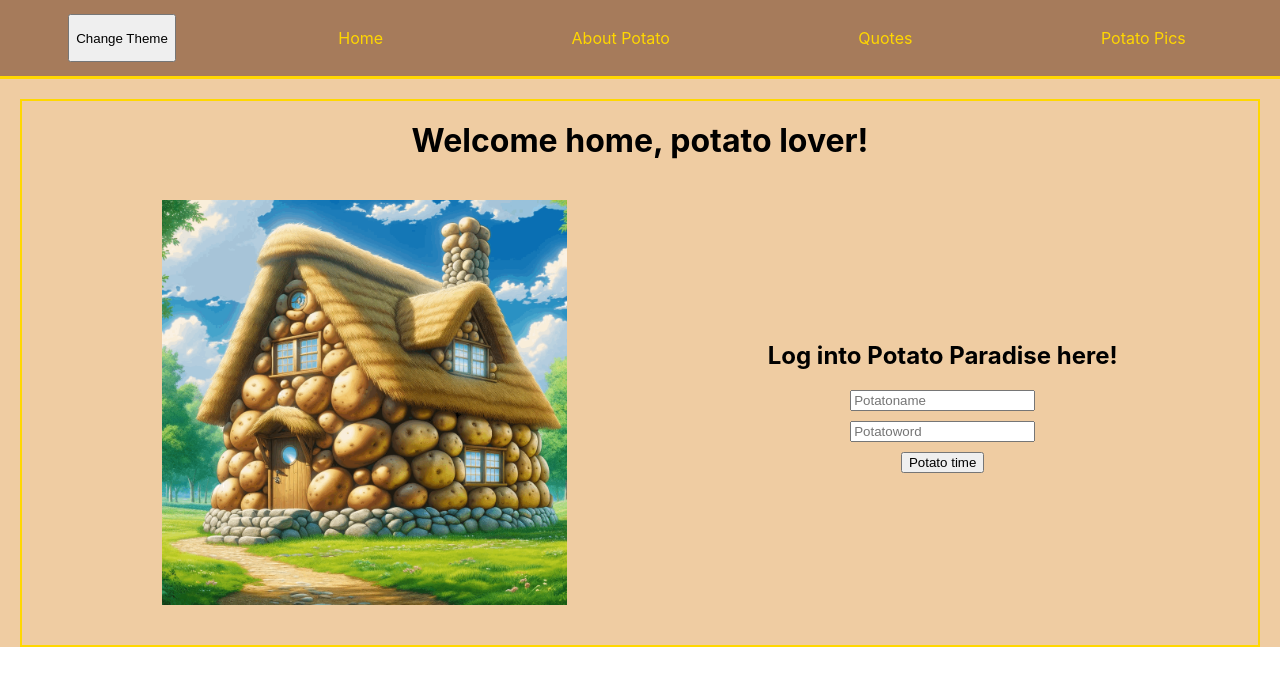
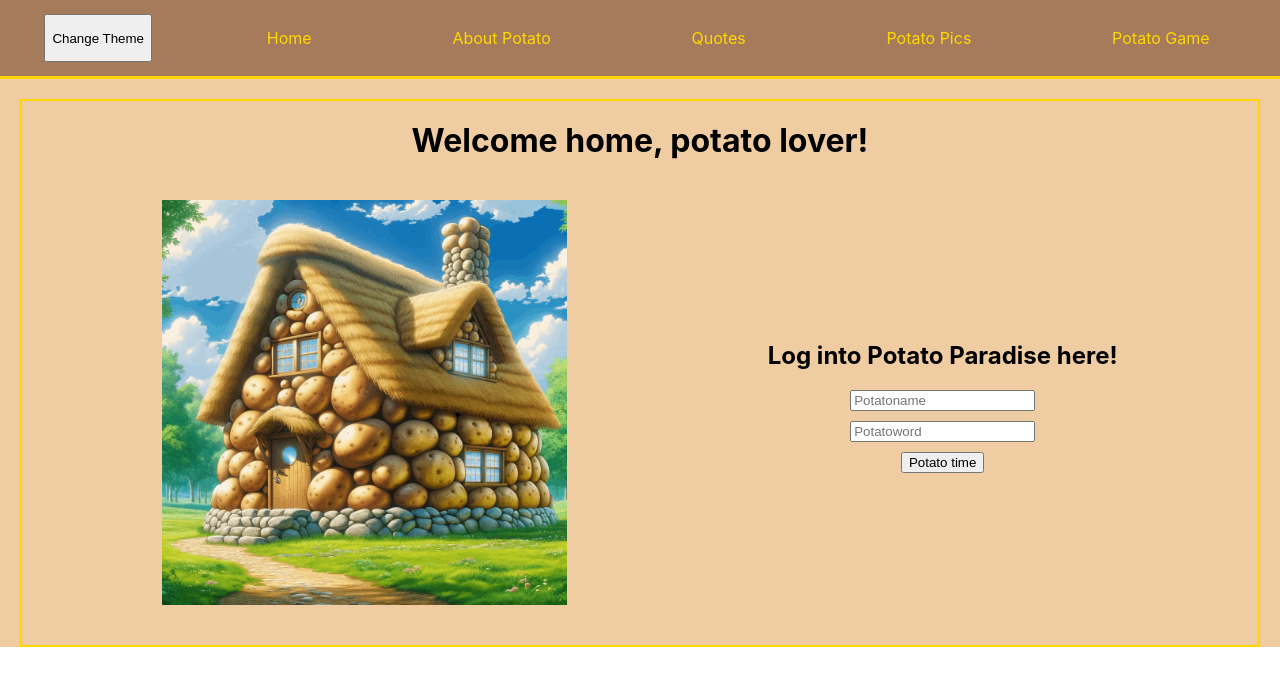
Before and after one commit to PotatoHalez/potato-paradise, a React (Create React App) app: page / in a window 1280 px wide. Shown: the top 686 px of the page. Built offline with nearby package versions, Linux system fonts and the light colour scheme; the HTML template or start-up script is replaced by a standard one.

Commit message:
Implementing potato game to navbar

```diff
--- a/src/components/NavBar.js
+++ b/src/components/NavBar.js
@@ -10,6 +10,7 @@ const Navbar = ( { toggleTheme }) => {
             <Link to ='/AboutPotato'>About Potato</Link>
             <Link to ='/Quotes'>Quotes</Link>
             <Link to ='/PotatoPics'> Potato Pics</Link>
+            <Link to ='/PotatoGame'> Potato Game</Link>
         </nav>
     );
 };
```
